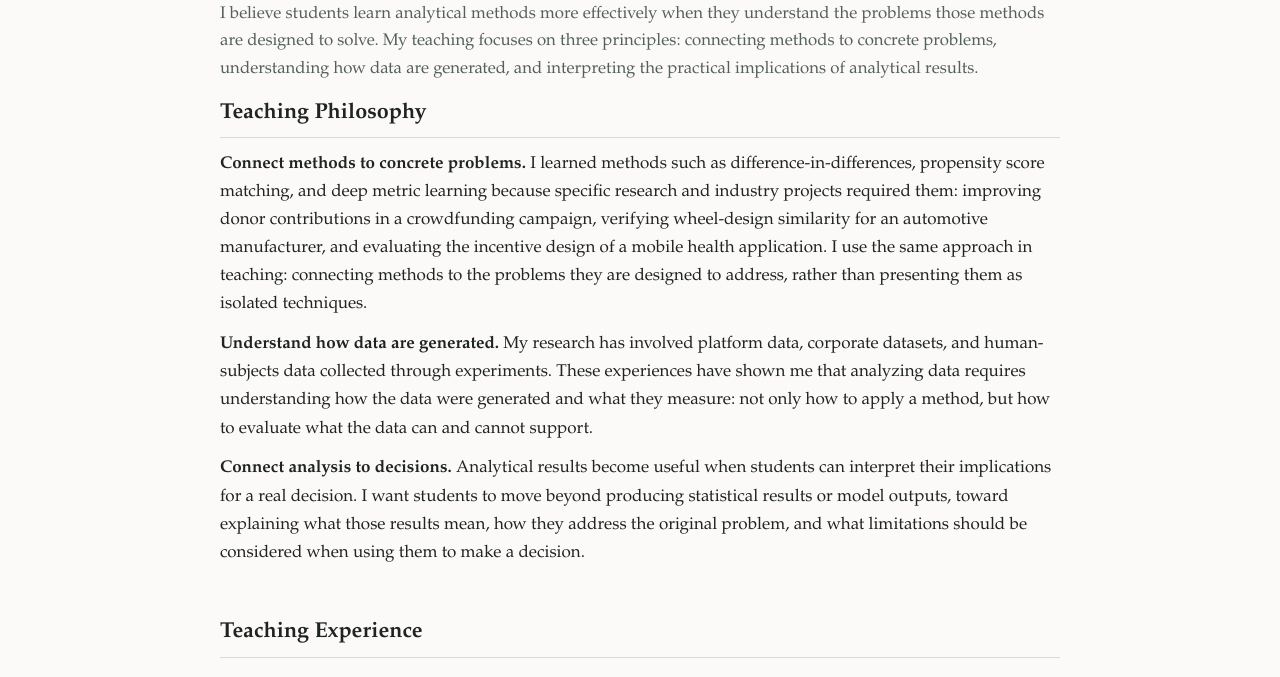
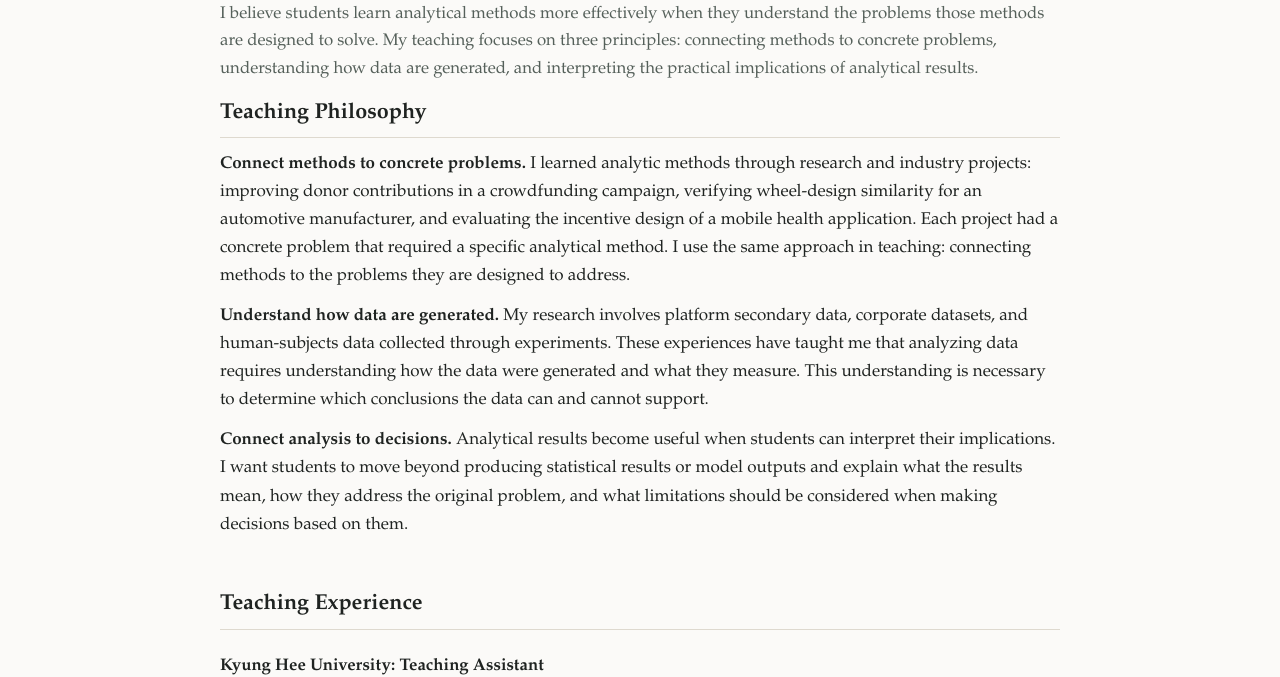
Before and after one commit to kk69-cpu/kk69-cpu.github.io, a plain HTML site: page teaching.html in a window 1280 px wide. Shown: the part 128-805 px from the top of the page. Drawn offline with Linux system fonts and the light colour scheme.

Commit message:
Revise teaching philosophy paragraph wording

```diff
--- a/teaching.html
+++ b/teaching.html
@@ -33,27 +33,25 @@
 
   <h2>Teaching Philosophy</h2>
   <p>
-    <strong>Connect methods to concrete problems.</strong> I learned methods such as
-    difference-in-differences, propensity score matching, and deep metric learning because
-    specific research and industry projects required them: improving donor contributions
-    in a crowdfunding campaign, verifying wheel-design similarity for an automotive manufacturer,
-    and evaluating the incentive design of a mobile health application. I use the same approach in
-    teaching: connecting methods to the problems they are designed to address, rather than
-    presenting them as isolated techniques.
+    <strong>Connect methods to concrete problems.</strong> I learned analytic methods through
+    research and industry projects: improving donor contributions in a crowdfunding campaign,
+    verifying wheel-design similarity for an automotive manufacturer, and evaluating the incentive
+    design of a mobile health application. Each project had a concrete problem that required a
+    specific analytical method. I use the same approach in teaching: connecting methods to the
+    problems they are designed to address.
   </p>
   <p>
-    <strong>Understand how data are generated.</strong> My research has involved platform data,
-    corporate datasets, and human-subjects data collected through experiments. These experiences
-    have shown me that analyzing data requires understanding how the data were generated and what
-    they measure: not only how to apply a method, but how to evaluate what the data can and
-    cannot support.
+    <strong>Understand how data are generated.</strong> My research involves platform secondary
+    data, corporate datasets, and human-subjects data collected through experiments. These
+    experiences have taught me that analyzing data requires understanding how the data were
+    generated and what they measure. This understanding is necessary to determine which
+    conclusions the data can and cannot support.
   </p>
   <p>
     <strong>Connect analysis to decisions.</strong> Analytical results become useful when students
-    can interpret their implications for a real decision. I want students to move beyond producing
-    statistical results or model outputs, toward explaining what those results mean, how they
-    address the original problem, and what limitations should be considered when using them to
-    make a decision.
+    can interpret their implications. I want students to move beyond producing statistical results
+    or model outputs and explain what the results mean, how they address the original problem, and
+    what limitations should be considered when making decisions based on them.
   </p>
 
   <h2>Teaching Experience</h2>
```
Also changed, not shown: 1 other file.
